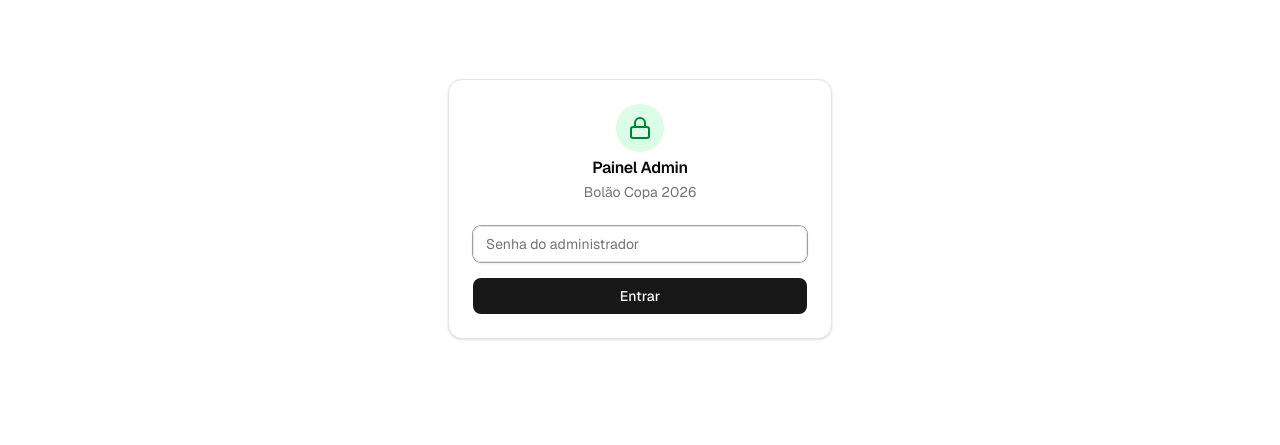
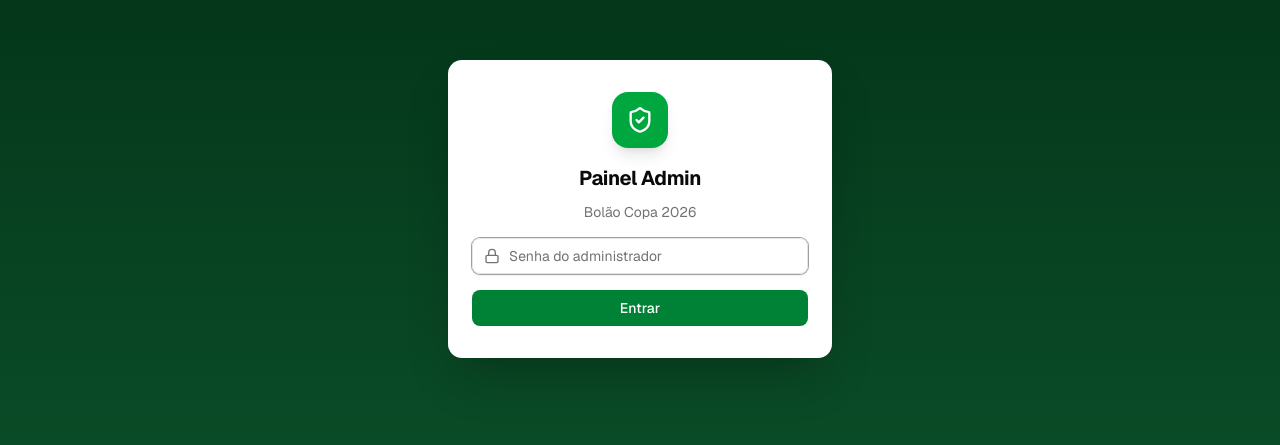
Before and after one commit to dedekamiwada/bolao, a Next.js app: page /admin in a window 1280 px wide. Shown: the part 191-636 px from the top of the page. Built offline with nearby package versions, Linux system fonts and the light colour scheme.

Commit message:
ui improves

```diff
--- a/src/app/admin/dashboard/page.tsx
+++ b/src/app/admin/dashboard/page.tsx
@@ -6,7 +6,7 @@ import { Card, CardContent, CardHeader, CardTitle } from "@/components/ui/card"
 import { Button } from "@/components/ui/button"
 import { Input } from "@/components/ui/input"
 import { Badge } from "@/components/ui/badge"
-import { Users, RefreshCw, Copy, Check, LogOut, Loader2, Plus, Trash2, Calculator, RotateCcw, AlertCircle, CheckCircle2, CalendarClock, Timer } from "lucide-react"
+import { Users, RefreshCw, Copy, Check, LogOut, Loader2, Plus, Trash2, Calculator, RotateCcw, AlertCircle, CheckCircle2, CalendarClock, Timer, ShieldCheck } from "lucide-react"
 import { MatchResultsEditor } from "@/components/admin/MatchResultsEditor"
 
 interface Participant { id: string; name: string; created_at: string; is_active: boolean }
@@ -269,24 +269,32 @@ export default function AdminDashboard() {
   return (
     <main className="min-h-screen bg-background">
       {/* Header */}
-      <div className="bg-green-900 text-white px-4 py-4 flex items-center justify-between">
-        <div>
-          <h1 className="font-bold">Painel Admin</h1>
-          <p className="text-green-300 text-xs">Bolão Copa 2026</p>
+      <div className="bg-green-900 text-white px-5 py-4 flex items-center justify-between shadow-md">
+        <div className="flex items-center gap-3">
+          <div className="w-9 h-9 rounded-xl bg-green-800 border border-white/10 flex items-center justify-center shrink-0">
+            <ShieldCheck className="w-5 h-5 text-green-300" />
+          </div>
+          <div>
+            <h1 className="text-lg font-bold tracking-tight leading-none">Painel Admin</h1>
+            <p className="text-green-400/80 text-[11px] mt-1 leading-none">Bolão Copa 2026</p>
+          </div>
         </div>
-        <Button variant="ghost" size="sm" onClick={handleLogout} aria-label="Sair" className="text-green-300 hover:text-white hover:bg-green-800">
+        <Button
+          variant="ghost" size="sm" onClick={handleLogout} aria-label="Sair"
+          className="text-green-300 hover:text-white hover:bg-white/10 cursor-pointer transition-colors"
+        >
           <LogOut className="w-4 h-4" />
         </Button>
       </div>
 
       {/* Tab bar */}
-      <div className="border-b bg-background sticky top-0 z-10">
+      <div className="border-b bg-background sticky top-0 z-10 shadow-sm">
         <div className="max-w-2xl mx-auto px-4 flex gap-0">
           {tabs.map(t => (
             <button
               key={t.key}
               onClick={() => setTab(t.key)}
-              className={`px-4 py-3 text-sm font-medium border-b-2 transition-colors ${
+              className={`px-5 py-3 text-sm font-medium border-b-2 transition-colors cursor-pointer ${
                 tab === t.key
                   ? "border-green-700 text-green-700 dark:text-green-400 dark:border-green-400"
                   : "border-transparent text-muted-foreground hover:text-foreground"
@@ -305,8 +313,8 @@ export default function AdminDashboard() {
           <>
             <Card>
               <CardHeader className="pb-3">
-                <CardTitle className="text-sm flex items-center gap-2">
-                  <RefreshCw className="w-4 h-4" /> Resultados &amp; Pontuação
+                <CardTitle className="text-base font-semibold flex items-center gap-2">
+                  <RefreshCw className="w-4 h-4 text-green-700 dark:text-green-400" /> Resultados &amp; Pontuação
                 </CardTitle>
               </CardHeader>
               <CardContent className="pt-0 space-y-3">
@@ -333,8 +341,8 @@ export default function AdminDashboard() {
 
             <Card>
               <CardHeader className="pb-3">
-                <CardTitle className="text-sm flex items-center gap-2">
-                  <CalendarClock className="w-4 h-4" /> Correção de Datas
+                <CardTitle className="text-base font-semibold flex items-center gap-2">
+                  <CalendarClock className="w-4 h-4 text-green-700 dark:text-green-400" /> Correção de Datas
                 </CardTitle>
               </CardHeader>
               <CardContent className="pt-0 space-y-3">
@@ -393,7 +401,7 @@ export default function AdminDashboard() {
             {/* Palpites Incompletos */}
             <Card>
               <CardHeader className="pb-3">
-                <CardTitle className="text-sm flex items-center justify-between gap-2">
+                <CardTitle className="text-base font-semibold flex items-center justify-between gap-2">
                   <span className="flex items-center gap-2">
                     <AlertCircle className="w-4 h-4 text-orange-500" /> Palpites por Fase
                   </span>
@@ -476,8 +484,8 @@ export default function AdminDashboard() {
             {/* Prazo de Palpites */}
             <Card>
               <CardHeader className="pb-3">
-                <CardTitle className="text-sm flex items-center justify-between gap-2">
-                  <span className="flex items-center gap-2"><Timer className="w-4 h-4" /> Prazo de Palpites</span>
+                <CardTitle className="text-base font-semibold flex items-center justify-between gap-2">
+                  <span className="flex items-center gap-2"><Timer className="w-4 h-4 text-green-700 dark:text-green-400" /> Prazo de Palpites</span>
                   <button onClick={loadDeadlineConfig} aria-label="Atualizar" className="text-muted-foreground hover:text-foreground">
                     <RefreshCw className={`w-3.5 h-3.5 ${deadlineLoading ? "animate-spin" : ""}`} />
                   </button>
@@ -667,8 +675,8 @@ export default function AdminDashboard() {
 
             <Card>
               <CardHeader className="pb-3">
-                <CardTitle className="text-sm flex items-center gap-2">
-                  <Plus className="w-4 h-4" /> Adicionar Participante
+                <CardTitle className="text-base font-semibold flex items-center gap-2">
+                  <Plus className="w-4 h-4 text-green-700 dark:text-green-400" /> Adicionar Participante
                 </CardTitle>
               </CardHeader>
               <CardContent className="pt-0">
@@ -685,8 +693,8 @@ export default function AdminDashboard() {
 
             <Card>
               <CardHeader className="pb-3">
-                <CardTitle className="text-sm flex items-center gap-2">
-                  <Users className="w-4 h-4" /> Participantes ({participants.length})
+                <CardTitle className="text-base font-semibold flex items-center gap-2">
+                  <Users className="w-4 h-4 text-green-700 dark:text-green-400" /> Participantes ({participants.length})
                 </CardTitle>
               </CardHeader>
               <CardContent className="pt-0">
--- a/src/app/admin/page.tsx
+++ b/src/app/admin/page.tsx
@@ -5,7 +5,7 @@ import { useRouter } from "next/navigation"
 import { Card, CardContent, CardHeader, CardTitle } from "@/components/ui/card"
 import { Input } from "@/components/ui/input"
 import { Button } from "@/components/ui/button"
-import { Lock, Loader2 } from "lucide-react"
+import { Lock, Loader2, ShieldCheck } from "lucide-react"
 
 export default function AdminLoginPage() {
   const router = useRouter()
@@ -34,26 +34,30 @@ export default function AdminLoginPage() {
   }
 
   return (
-    <main className="min-h-screen bg-background flex items-center justify-center px-4">
-      <Card className="w-full max-w-sm">
-        <CardHeader className="text-center">
-          <div className="mx-auto mb-2 w-12 h-12 bg-green-100 rounded-full flex items-center justify-center">
-            <Lock className="w-6 h-6 text-green-700" />
+    <main className="min-h-screen bg-gradient-to-b from-green-950 to-green-900 flex items-center justify-center px-4">
+      <Card className="w-full max-w-sm shadow-2xl border-0 bg-white dark:bg-card">
+        <CardHeader className="text-center pb-4 pt-8">
+          <div className="mx-auto mb-4 w-14 h-14 bg-green-600 rounded-2xl flex items-center justify-center shadow-lg">
+            <ShieldCheck className="w-7 h-7 text-white" />
           </div>
-          <CardTitle>Painel Admin</CardTitle>
-          <p className="text-sm text-muted-foreground">Bolão Copa 2026</p>
+          <CardTitle className="text-xl font-bold tracking-tight">Painel Admin</CardTitle>
+          <p className="text-sm text-muted-foreground mt-1">Bolão Copa 2026</p>
         </CardHeader>
-        <CardContent>
+        <CardContent className="pb-8">
           <form onSubmit={handleLogin} className="space-y-4">
+            <div className="relative">
+              <Lock className="w-4 h-4 absolute left-3 top-1/2 -translate-y-1/2 text-muted-foreground" />
               <Input
                 type="password"
                 placeholder="Senha do administrador"
                 value={password}
                 onChange={e => setPassword(e.target.value)}
+                className="pl-9"
                 autoFocus
               />
+            </div>
             {error && <p className="text-sm text-destructive">{error}</p>}
-            <Button type="submit" className="w-full" disabled={loading}>
+            <Button type="submit" className="w-full bg-green-700 hover:bg-green-800 text-white cursor-pointer" disabled={loading}>
               {loading && <Loader2 className="w-4 h-4 animate-spin mr-2" />}
               Entrar
             </Button>
--- a/src/components/admin/MatchResultsEditor.tsx
+++ b/src/components/admin/MatchResultsEditor.tsx
@@ -162,13 +162,13 @@ export function MatchResultsEditor() {
   return (
     <Card>
       <CardHeader className="pb-3">
-        <CardTitle className="text-sm flex items-center justify-between gap-2">
+        <CardTitle className="text-base font-semibold flex items-center justify-between gap-2">
           <button
             onClick={toggleOpen}
             className="flex items-center gap-2.5 hover:opacity-80 cursor-pointer transition-opacity"
           >
             <span className="bg-purple-100 dark:bg-purple-900/40 text-purple-700 dark:text-purple-400 p-1.5 rounded-md">
-              <ClipboardEdit className="w-3.5 h-3.5" />
+              <ClipboardEdit className="w-4 h-4" />
             </span>
             Correção Manual de Placar
             {open
```
Lines whose indentation alone changed are shown as unchanged.
